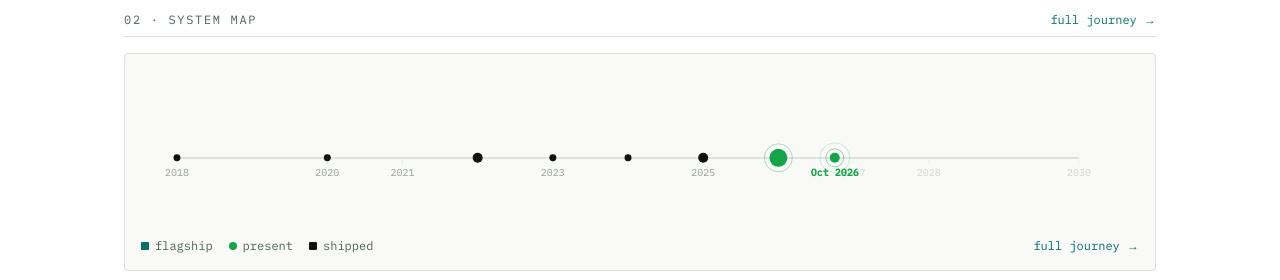
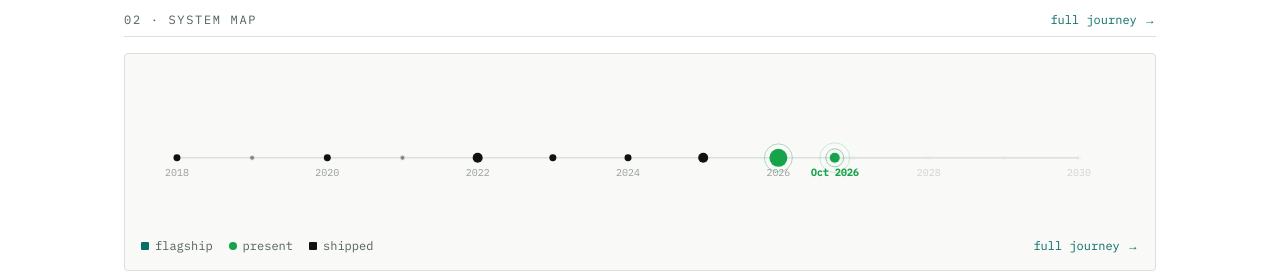
Before and after one commit to marehman-exe/marehman, a Next.js app: page / in a window 1280 px wide. Shown: the part 439-719 px from the top of the page. Built offline with nearby package versions, Linux system fonts and the light colour scheme.

Commit message:
feat: pipeline — dot for every year, hover shows label/title

```diff
--- a/src/components/HomePipeline.tsx
+++ b/src/components/HomePipeline.tsx
@@ -18,15 +18,11 @@ function getNowLabel() {
   return `${MONTHS[d.getMonth()]} ${d.getFullYear()}`;
 }
 
-function buildTimelinePoints(nodes: JourneyNode[]) {
+function buildAllYears(nodes: JourneyNode[]): number[] {
   const first = Math.min(...nodes.map((n) => parseInt(n.start)));
-  const count = 6;
-  const span = HORIZON_YEAR - first;
-  const intermediates: number[] = [];
-  for (let i = 1; i <= count; i++) {
-    intermediates.push(Math.round(first + (span * i) / (count + 1)));
-  }
-  return [first, ...intermediates, HORIZON_YEAR];
+  const years: number[] = [];
+  for (let y = first; y <= HORIZON_YEAR; y++) years.push(y);
+  return years;
 }
 
 function getNodeMeta(node: JourneyNode): { tone: "flagship" | "live" | "default"; r: number } {
@@ -62,7 +58,8 @@ function getLiveProjectName(nodes: JourneyNode[]): string {
 export function HomePipeline({ nodes }: Props) {
   const containerRef = useRef<HTMLDivElement>(null);
   const router = useRouter();
-  const [hovering, setHovering] = useState(false);
+  const [hoveredYear, setHoveredYear] = useState<number | null>(null);
+  const [nowHover, setNowHover] = useState(false);
 
   useLayoutEffect(() => {
     const el = containerRef.current;
@@ -88,29 +85,29 @@ export function HomePipeline({ nodes }: Props) {
     return () => observer.disconnect();
   }, []);
 
-  const years = buildTimelinePoints(nodes);
+  const allYears = buildAllYears(nodes);
 
-  // ── Layout constants ────────────────────────────────────────────────────
-  const W      = 1000;   // viewBox width
-  const H      = 160;    // viewBox height
-  const LINE_Y = 88;     // vertical centre of the timeline line
-  const ML     = 36;     // left margin
-  const MR     = 60;     // right margin — room for "2030  ongoing"
+  // ── Layout constants ─────────────────────────────────────────────────────
+  const W      = 1000;
+  const H      = 160;
+  const LINE_Y = 88;
+  const ML     = 36;
+  const MR     = 60;
   const trackW = W - ML - MR;
 
   const currentYear  = new Date().getFullYear();
   const currentMonth = new Date().getMonth();
 
   function xOfYear(year: number): number {
-    const frac = (year - years[0]) / (HORIZON_YEAR - years[0]);
+    const frac = (year - allYears[0]) / (HORIZON_YEAR - allYears[0]);
     return ML + frac * trackW;
   }
 
-  const currentFrac = (currentYear + currentMonth / 12 - years[0]) / (HORIZON_YEAR - years[0]);
+  const currentFrac = (currentYear + currentMonth / 12 - allYears[0]) / (HORIZON_YEAR - allYears[0]);
   const currentX    = ML + currentFrac * trackW;
-  const horizonX    = ML + trackW; // exact x of 2030
+  const horizonX    = ML + trackW;
 
-  // Deduplicate to one node per year (highest weight wins)
+  // Deduplicate: one node per year (highest weight wins)
   const byYear = new Map<number, JourneyNode>();
   for (const node of nodes) {
     const year = parseInt(node.start);
@@ -118,10 +115,20 @@ export function HomePipeline({ nodes }: Props) {
     if (!existing || node.weight > existing.weight) byYear.set(year, node);
   }
 
-  const nowLabel  = getNowLabel();
-  const liveSlug  = getLiveProjectSlug(nodes);
-  const liveName  = getLiveProjectName(nodes);
-  const liveHref  = `/projects/${liveSlug}`;
+  const nowLabel = getNowLabel();
+  const liveSlug = getLiveProjectSlug(nodes);
+  const liveName = getLiveProjectName(nodes);
+  const liveHref = `/projects/${liveSlug}`;
+
+  // Years to show a label below (every 2 years to avoid crowding)
+  const labelYears = new Set(
+    allYears.filter((y) => (y - allYears[0]) % 2 === 0)
+  );
+
+  // Clamp tooltip x so it never spills outside the SVG
+  function tooltipX(x: number, halfW: number): number {
+    return Math.min(Math.max(x, ML + halfW), horizonX - halfW);
+  }
 
   return (
     <div
@@ -133,10 +140,9 @@ export function HomePipeline({ nodes }: Props) {
         className="h-auto w-full"
         preserveAspectRatio="xMidYMid meet"
         role="img"
-        aria-label={`Career pipeline from ${years[0]} to ${HORIZON_YEAR}. Currently at ${nowLabel}.`}
+        aria-label={`Career pipeline from ${allYears[0]} to ${HORIZON_YEAR}. Currently at ${nowLabel}.`}
       >
-
-        {/* ── Full base line (solid) ───────────────────────── */}
+        {/* ── Base line ────────────────────────────────────────── */}
         <line
           className="stroke-line"
           x1={ML} y1={LINE_Y}
@@ -144,10 +150,10 @@ export function HomePipeline({ nodes }: Props) {
           strokeWidth={1.5}
         />
 
-        {/* ── Dashed overlay: currentX → horizon ──────────── */}
+        {/* ── Dashed future overlay: now → horizon ─────────────── */}
         <line
           className="pedge"
-          style={{ "--i": years.length + 1 } as React.CSSProperties}
+          style={{ "--i": allYears.length + 1 } as React.CSSProperties}
           x1={currentX} y1={LINE_Y}
           x2={horizonX} y2={LINE_Y}
           strokeWidth={1}
@@ -157,54 +163,85 @@ export function HomePipeline({ nodes }: Props) {
           opacity={0.35}
         />
 
-        {/* ── Animated solid segments: start → now ────────── */}
-        {years.slice(0, -1).map((yr, i) => (
-          <line
-            key={yr}
-            className="pedge stroke-line"
-            style={{ "--i": i } as React.CSSProperties}
-            x1={xOfYear(yr)}   y1={LINE_Y}
-            x2={xOfYear(years[i + 1])} y2={LINE_Y}
-            strokeWidth={1.5}
-            pathLength={1}
+        {/* ── Every-year dots + year labels + hover tooltips ────── */}
+        {allYears.map((yr, i) => {
+          const x         = xOfYear(yr);
+          const isFuture  = yr > currentYear;
+          const isHovered = hoveredYear === yr;
+          const node      = byYear.get(yr) ?? null;
+          const hasMilestone = node !== null;
+          // Skip rendering a plain year dot when there's already a milestone dot
+          // (the milestone dot is rendered in the next layer and covers it)
+          const showYearDot = !hasMilestone;
+          const isLabelYear = labelYears.has(yr) && yr !== HORIZON_YEAR;
+
+          // Tooltip text: node title if exists, else just the year
+          const tipText = node ? node.title : String(yr);
+          const tipHalf = Math.min(Math.max(tipText.length * 3.3 + 16, 60), 200);
+          const tipCx   = tooltipX(x, tipHalf);
+
+          return (
+            <g
+              key={`yr-${yr}`}
+              style={{ cursor: "pointer" } as React.CSSProperties}
+              onMouseEnter={() => setHoveredYear(yr)}
+              onMouseLeave={() => setHoveredYear(null)}
+              onClick={() => router.push("/journey")}
+            >
+              {/* Invisible wide hit area so hover is easy to trigger */}
+              <rect
+                x={x - 8} y={LINE_Y - 12}
+                width={16} height={24}
+                fill="transparent"
               />
-        ))}
 
-        {/* ── Year tick marks (below the line) ────────────── */}
-        {years.map((yr, i) => {
-          const x        = xOfYear(yr);
-          const isPast   = yr < currentYear;
-          const isFuture = yr > currentYear;
-          // Hide the last tick — 2030 is rendered separately with "ongoing"
-          if (yr === HORIZON_YEAR) return null;
-          return (
-            <g key={yr} className="pnode" style={{ "--i": i } as React.CSSProperties}>
-              {/* tick stub */}
-              <line
-                x1={x} y1={LINE_Y} x2={x} y2={LINE_Y + 6}
+              {/* Small year dot — only for years without a milestone */}
+              {showYearDot && (
+                <circle
+                  cx={x} cy={LINE_Y} r={isFuture ? 2 : 2.5}
+                  fill={isFuture ? "transparent" : "var(--color-ink)"}
                   stroke="var(--color-line)"
                   strokeWidth={1}
-                opacity={isFuture ? 0.25 : 0.5}
+                  opacity={isFuture ? 0.25 : 0.45}
                 />
+              )}
+
+              {/* Year label below — only every 2 years */}
+              {isLabelYear && (
                 <text
                   x={x} y={LINE_Y + 18}
                   textAnchor="middle"
                   className="fill-muted font-mono"
-                style={{ fontSize: 10, opacity: isFuture ? 0.25 : isPast ? 0.6 : 0.85 }}
+                  style={{ fontSize: 10, opacity: isFuture ? 0.25 : 0.6, pointerEvents: "none" }}
                 >
                   {yr}
                 </text>
+              )}
+
+              {/* Hover tooltip — floats above */}
+              {isHovered && (
+                <g>
+                  <rect
+                    x={tipCx - tipHalf} y={LINE_Y - 46}
+                    width={tipHalf * 2} height={22}
+                    rx={3}
+                    fill="var(--color-ink)" opacity={0.92}
+                  />
+                  <text
+                    x={tipCx} y={LINE_Y - 31}
+                    textAnchor="middle"
+                    fill="var(--color-paper)"
+                    style={{ fontSize: 10, fontFamily: "var(--font-mono)", pointerEvents: "none" }}
+                  >
+                    {tipText}
+                  </text>
+                </g>
+              )}
             </g>
           );
         })}
 
-        {/* ── Horizon tick ─────────────────────────────────── */}
-        <line
-          x1={horizonX} y1={LINE_Y} x2={horizonX} y2={LINE_Y + 6}
-          stroke="var(--color-line)"
-          strokeWidth={1}
-          opacity={0.2}
-        />
+        {/* ── Horizon year label ───────────────────────────────── */}
         <text
           x={horizonX} y={LINE_Y + 18}
           textAnchor="middle"
@@ -214,7 +251,7 @@ export function HomePipeline({ nodes }: Props) {
           {HORIZON_YEAR}
         </text>
 
-        {/* ── Journey milestone dots ───────────────────────── */}
+        {/* ── Milestone dots (sized by weight, rendered on top) ─── */}
         {Array.from(byYear.entries()).map(([yr, node], i) => {
           const meta       = getNodeMeta(node);
           const x          = xOfYear(yr);
@@ -224,8 +261,7 @@ export function HomePipeline({ nodes }: Props) {
             <g
               key={`node-${yr}`}
               className="pnode"
-              style={{ "--i": i + years.length, cursor: "pointer" } as React.CSSProperties}
-              onClick={() => router.push("/journey")}
+              style={{ "--i": i + allYears.length, cursor: "pointer", pointerEvents: "none" } as React.CSSProperties}
             >
               {isLive && (
                 <circle cx={x} cy={LINE_Y} r={meta.r + 5}
@@ -243,30 +279,26 @@ export function HomePipeline({ nodes }: Props) {
           );
         })}
 
-        {/* ── NOW dot — clickable, tooltip on hover ────────── */}
+        {/* ── NOW dot — clickable, tooltip on hover ────────────── */}
         <g
           className="pnode"
-          style={{ "--i": years.length, cursor: "pointer" } as React.CSSProperties}
+          style={{ "--i": allYears.length, cursor: "pointer" } as React.CSSProperties}
           onClick={() => router.push(liveHref)}
-          onMouseEnter={() => setHovering(true)}
-          onMouseLeave={() => setHovering(false)}
+          onMouseEnter={() => setNowHover(true)}
+          onMouseLeave={() => setNowHover(false)}
           role="button"
           aria-label={`Most recent project: ${liveName}. Click to view.`}
         >
-          {/* outer pulse ring */}
           <circle cx={currentX} cy={LINE_Y} r={15}
             fill="transparent"
             className="stroke-live" strokeWidth={1} opacity={0.2}
           />
-          {/* inner ring */}
           <circle cx={currentX} cy={LINE_Y} r={9}
             fill="transparent"
             className="stroke-live" strokeWidth={1} opacity={0.45}
           />
-          {/* solid centre */}
           <circle cx={currentX} cy={LINE_Y} r={5} className="fill-live" />
 
-          {/* "now" label — below the line, same row as year ticks */}
           <text
             x={currentX} y={LINE_Y + 18}
             textAnchor="middle"
@@ -276,17 +308,16 @@ export function HomePipeline({ nodes }: Props) {
             {nowLabel}
           </text>
 
-          {/* Hover tooltip — floats above the dot */}
-          {hovering && (
+          {nowHover && (
             <g>
               <rect
-                x={currentX - 84} y={LINE_Y - 52}
+                x={tooltipX(currentX, 84) - 84} y={LINE_Y - 52}
                 width={168} height={24}
                 rx={3}
                 fill="var(--color-ink)" opacity={0.9}
               />
               <text
-                x={currentX} y={LINE_Y - 35}
+                x={tooltipX(currentX, 84)} y={LINE_Y - 35}
                 textAnchor="middle"
                 fill="var(--color-paper)"
                 style={{ fontSize: 11, fontFamily: "var(--font-mono)" }}
@@ -299,7 +330,7 @@ export function HomePipeline({ nodes }: Props) {
 
       </svg>
 
-      {/* ── Legend + full-journey link ───────────────────────── */}
+      {/* ── Legend + full-journey link ─────────────────────────── */}
       <div className="mt-2 flex items-center justify-between">
         <div className="flex flex-wrap items-center gap-x-4 gap-y-1 font-mono text-xs text-muted">
           <span className="flex items-center gap-1.5">
```
Lines whose indentation alone changed are shown as unchanged.
